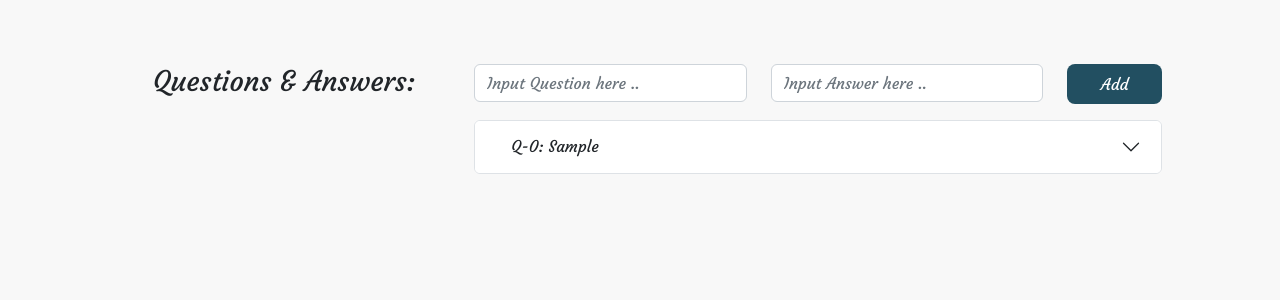
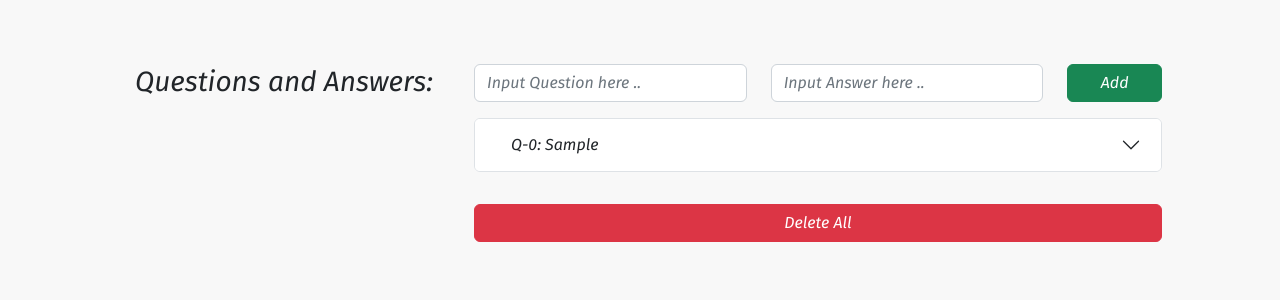
Before and after one commit to mayals/React-Question-and-Answer-project, a React (Create React App) app in the folder my-app/: page / in a window 1280 px wide. Both pictures are taken after typing "Sample", "Sample" into the empty fields and a click on the button "Add". Shown: the top 300 px of the page. Built offline with nearby package versions, Linux system fonts and the light colour scheme.

Commit message:
programming delete all button and delete one item button

```diff
--- a/my-app/public/index.html
+++ b/my-app/public/index.html
@@ -6,11 +6,11 @@
 
 
      <!-- https://fonts.google.com/specimen/Courgette -->
-    <link rel="preconnect" href="https://fonts.googleapis.com">
-    <link rel="preconnect" href="https://fonts.gstatic.com" crossorigin>
-    <link href="https://fonts.googleapis.com/css2?family=Courgette&family=Noto+Kufi+Arabic:wght@500;900&display=swap" rel="stylesheet">
+     <link rel="preconnect" href="https://fonts.googleapis.com">
+     <link rel="preconnect" href="https://fonts.gstatic.com" crossorigin>
+     <link href="https://fonts.googleapis.com/css2?family=Fira+Sans:ital@1&display=swap" rel="stylesheet">
 
-    <meta name="viewport" content="width=device-width, initial-scale=1" />
+     <meta name="viewport" content="width=device-width, initial-scale=1" />
     <meta name="theme-color" content="#000000" />
     <meta
       name="description"
--- a/my-app/src/App.css
+++ b/my-app/src/App.css
@@ -7,7 +7,8 @@ body {
 }
 
 .app-font{
-        font-family: 'Courgette', cursive;
+        font-family: 'Fira Sans', sans-serif;
+        /* font-family: 'Courgette', cursive; */
         /* font-family: 'Noto Kufi Arabic', sans-serif; */
 }
 
--- a/my-app/src/App.js
+++ b/my-app/src/App.js
@@ -16,7 +16,16 @@ function App() {
                 console.log('you add addQA successfully')
             }
 
+            //to delete all items
+            const deleteAllItems = () => {
+                quesAnsarray.splice(0,quesAnsarray.length);
+                setquesAnsarray([])
+            }
 
+            //to delete one item from quesAnsarray array
+            const deletedOneItemArraydisplay = (finalItemsArray) => {
+                setquesAnsarray([...finalItemsArray])
+            }
 
             return (
               <div className="app-color-body app-font">
@@ -27,13 +36,19 @@ function App() {
 
                     <Col sm="4">
                         <div className="fs-2 text-center py-2">
-                              <small>Questions & Answers:</small>
+                              <small>Questions and Answers:</small>
                         </div>
                     </Col>
 
                     <Col sm="8">
                         <FormInput onAddButton={addQAButton}/>
-                        <QAList qaArrayList={quesAnsarraystate}/>
+                        <QAList
+                            qaArrayList={quesAnsarraystate}
+                            deletedOneItemArraydisplayButton={deletedOneItemArraydisplay} />
+                            {
+                              quesAnsarray.length >= 1 ?(<button onClick={deleteAllItems} className="btn btn-danger w-100 my-3" >Delete All</button>) : null
+                            }
+
                     </Col>
 
                   </Row>
--- a/my-app/src/components/FormInput.js
+++ b/my-app/src/components/FormInput.js
@@ -1,10 +1,9 @@
 import { Row, Col, Form, Button } from 'react-bootstrap'
 import React, { useState } from 'react'
+import {quesAnsarray} from "../data.js"
+// https://react-bootstrap.github.io/forms/form-control/#disabled
 
 
-import {quesAnsarray} from "../data"
-
-// https://react-bootstrap.github.io/forms/form-control/#disabled
 const FormInput=({onAddButton})=>{
 
         const [Qudatastate, setQudata] = useState('')
@@ -28,9 +27,8 @@ const FormInput=({onAddButton})=>{
                     setAndata('')
                     onAddButton();
 
-                    console.log(quesAnsarray)
+                    // console.log(quesAnsarray)
         }
-
 
         return(
                 <Row className="my-3">
@@ -65,7 +63,7 @@ const FormInput=({onAddButton})=>{
                     <Col sm='2'>
                         <Button
                             onClick={addNewQA}
-                            className="app-btn-color w-100"
+                            className="btn btn-success w-100"
                             type="submit">
                                 Add
                         </Button>
--- a/my-app/src/components/QAList.js
+++ b/my-app/src/components/QAList.js
@@ -1,7 +1,18 @@
 import { Row, Accordion} from "react-bootstrap"
-
+import {quesAnsarray} from "../data.js"
 
 const QAList=(props)=>{
+
+    const deleteOneItemButton =(itemID)=>{
+            if ( quesAnsarray.length >=1 ){
+                    console.log(quesAnsarray)
+                    const index =quesAnsarray.findIndex((ArrayIndex)=>(ArrayIndex.id === itemID));
+                    quesAnsarray.splice(index,1);
+                    console.log(quesAnsarray)
+                    props.deletedOneItemArraydisplayButton(quesAnsarray);
+                    console.log(quesAnsarray)
+            }
+    }
 
     return(
 
@@ -22,13 +33,18 @@ const QAList=(props)=>{
                                                                                     </Accordion.Header>
 
                                                                                     <Accordion.Body>
+                                                                                    <div >
                                                                                         <div className="px-3 d-inline">
                                                                                             {item.a}
                                                                                         </div>
 
-                                                                                        <button  className="app-btn-color">
+                                                                                        <button
+                                                                                            className="app-btn-color"
+                                                                                            onClick={()=>{deleteOneItemButton(item.id)}}
+                                                                                        >
                                                                                             Delete
                                                                                         </button>
+                                                                                    </div>
                                                                                     </Accordion.Body>
 
                                                                                 </Accordion.Item>
```
Also changed, not shown: my-app/src/index.js (+4 -4 lines).
